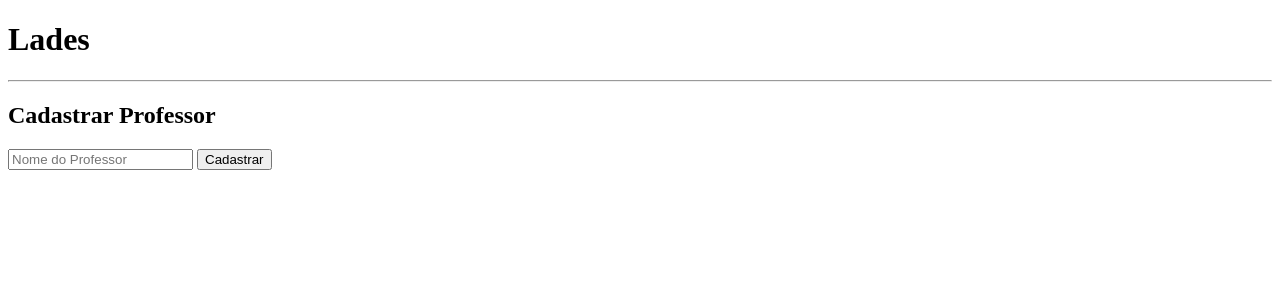
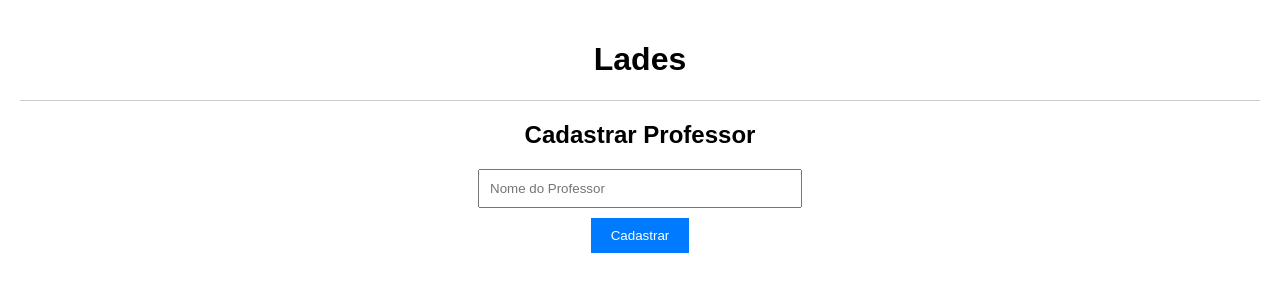
Before and after one commit to mateusnoites/teste-firebase, a website: page adicionarprofessor.html in a window 1280 px wide. Drawn offline with Linux system fonts and the light colour scheme.

Commit message:
CSS Adicionado

```diff
--- a/adicionarprofessor.html
+++ b/adicionarprofessor.html
@@ -5,6 +5,48 @@
     <meta http-equiv="X-UA-Compatible" content="IE=edge">
     <meta name="viewport" content="width=device-width, initial-scale=1.0">
     <title>Cadastrar Professor</title>
+
+    <style>
+        body {
+            font-family: Arial, sans-serif;
+            margin: 0;
+            padding: 20px;
+        }
+
+        h1, h2 {
+            text-align: center;
+        }
+
+        hr {
+            margin: 20px 0;
+            border: none;
+            border-top: 1px solid #ccc;
+        }
+
+        form {
+            display: flex;
+            flex-direction: column;
+            align-items: center;
+        }
+
+        input[type="text"] {
+            padding: 10px;
+            width: 300px;
+            margin-bottom: 10px;
+        }
+
+        button[type="submit"] {
+            padding: 10px 20px;
+            background-color: #007bff;
+            color: #fff;
+            border: none;
+            cursor: pointer;
+        }
+
+        button[type="submit"]:hover {
+            background-color: #0056b3;
+        }
+    </style>
 </head>
 <body>
     <h1>Lades</h1>
```
Also changed, not shown: index.html (+72 -7 lines).
